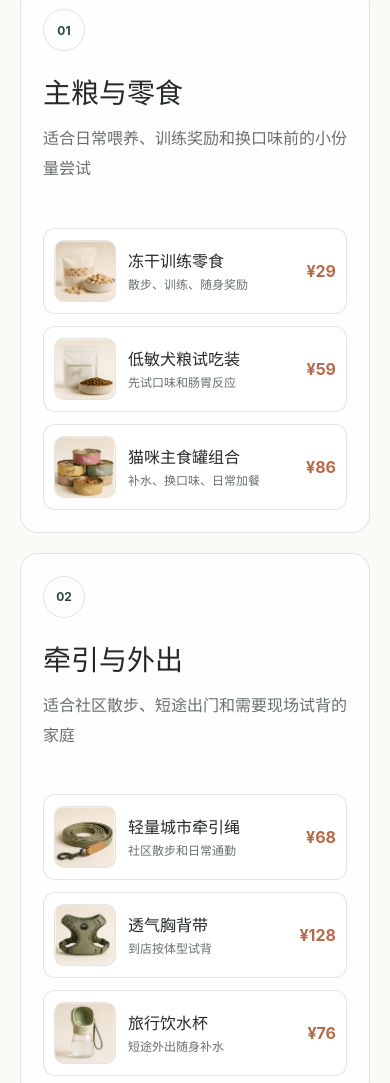
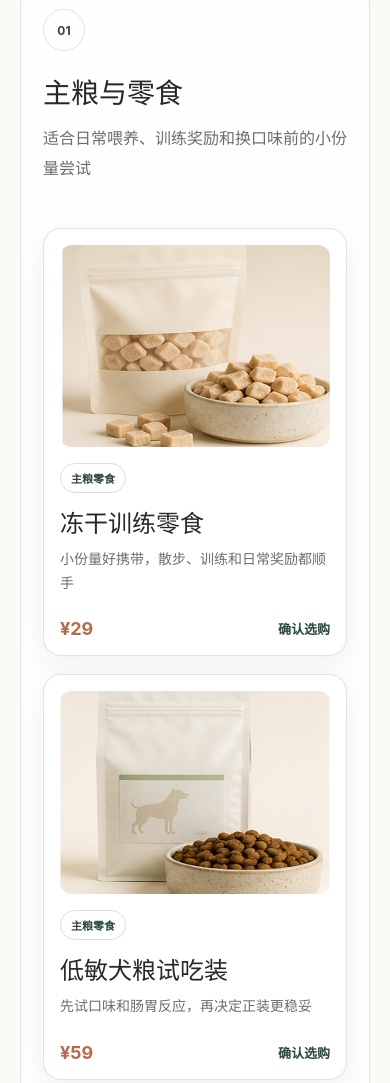
Before and after one commit to DominicY-bot/NOMA-PET, a website: page products.html in a window 390 px wide. Shown: the part 674-1757 px from the top of the page. Drawn offline with Linux system fonts and the light colour scheme.

Commit message:
Add files via upload

```diff
--- a/products.html
+++ b/products.html
@@ -48,11 +48,16 @@
 
     catalog.innerHTML = categories.map((category) => {
       const categoryProducts = products.filter((product) => product.categoryId === category.id);
-      const productLinks = categoryProducts.map((product) => `
-        <a href="payment.html?item=${encodeURIComponent(product.name)}" aria-label="${product.name} ${product.price}，确认选购">
+      const productCards = categoryProducts.map((product) => `
+        <a class="catalog-product-card" href="payment.html?item=${encodeURIComponent(product.name)}" aria-label="${product.name} ${product.price}，确认选购">
           <img src="${product.image}" alt="${product.alt}">
-          <span>${product.name}<small>${product.summary}</small></span>
-          <strong>${product.price}</strong>
+          <span>${product.category}</span>
+          <h3>${product.name}</h3>
+          <p>${product.description}</p>
+          <div>
+            <strong>${product.price}</strong>
+            <em>确认选购</em>
+          </div>
         </a>
       `).join("");
 
@@ -63,7 +68,7 @@
             <h2>${category.title}</h2>
             <p>${category.description}</p>
           </div>
-          <div class="price-list">${productLinks}</div>
+          <div class="catalog-products">${productCards}</div>
         </article>
       `;
     }).join("");
--- a/styles.css
+++ b/styles.css
@@ -816,7 +816,7 @@ blockquote footer {
 
 .catalog-item {
   display: grid;
-  grid-template-columns: minmax(240px, 0.74fr) minmax(320px, 1.26fr);
+  grid-template-columns: minmax(220px, 0.36fr) minmax(420px, 1fr);
   gap: 44px;
   padding: 30px;
   scroll-margin-top: 138px;
@@ -842,6 +842,87 @@ blockquote footer {
 .price-list {
   display: grid;
   gap: 12px;
+}
+
+.catalog-products {
+  display: grid;
+  grid-template-columns: repeat(3, minmax(0, 1fr));
+  gap: 18px;
+}
+
+.catalog-product-card {
+  min-width: 0;
+  min-height: 100%;
+  display: flex;
+  flex-direction: column;
+  padding: 16px;
+  background: var(--surface);
+  border: 1px solid var(--line);
+  border-radius: var(--radius);
+  box-shadow: var(--shadow-soft);
+  transition: transform 180ms ease, box-shadow 180ms ease, border-color 180ms ease;
+}
+
+.catalog-product-card:hover {
+  transform: translateY(-3px);
+  box-shadow: var(--shadow);
+  border-color: rgba(41, 73, 59, 0.24);
+}
+
+.catalog-product-card img {
+  width: 100%;
+  aspect-ratio: 4 / 3;
+  display: block;
+  object-fit: cover;
+  background: var(--wash);
+  border-radius: var(--radius-sm);
+  margin-bottom: 16px;
+}
+
+.catalog-product-card > span {
+  width: fit-content;
+  padding: 6px 10px;
+  border: 1px solid rgba(41, 73, 59, 0.18);
+  border-radius: 999px;
+  color: var(--forest);
+  font-size: 11px;
+  font-weight: 700;
+}
+
+.catalog-product-card h3 {
+  margin: 16px 0 10px;
+  font-family: Georgia, "Times New Roman", serif;
+  font-size: 24px;
+  font-weight: 400;
+  line-height: 1.16;
+}
+
+.catalog-product-card p {
+  margin: 0;
+  color: var(--muted);
+  font-size: 14px;
+  line-height: 1.7;
+}
+
+.catalog-product-card div {
+  display: flex;
+  align-items: center;
+  justify-content: space-between;
+  gap: 12px;
+  margin-top: auto;
+  padding-top: 24px;
+}
+
+.catalog-product-card strong {
+  color: var(--clay);
+  font-size: 18px;
+}
+
+.catalog-product-card em {
+  color: var(--forest);
+  font-size: 13px;
+  font-style: normal;
+  font-weight: 700;
 }
 
 .price-list a,
@@ -1064,7 +1145,7 @@ blockquote footer {
 
 .recommendation-matrix {
   display: grid;
-  grid-template-columns: minmax(0, 1.35fr) repeat(3, minmax(0, 1fr));
+  grid-template-columns: repeat(3, minmax(0, 1fr));
   align-items: stretch;
   gap: 18px;
 }
@@ -1086,17 +1167,9 @@ blockquote footer {
   border-color: rgba(41, 73, 59, 0.24);
 }
 
-.recommend-card.featured {
-  display: grid;
-  grid-template-columns: minmax(180px, 0.9fr) minmax(220px, 1fr);
-  grid-column: span 1;
-  gap: 22px;
-  align-items: center;
-}
-
 .recommend-card img {
   width: 100%;
-  aspect-ratio: 5 / 4;
+  aspect-ratio: 4 / 3;
   display: block;
   object-fit: cover;
   background: var(--wash);
@@ -1104,13 +1177,6 @@ blockquote footer {
   border-radius: var(--radius-sm);
 }
 
-.recommend-card.featured img {
-  height: 100%;
-  min-height: 230px;
-  margin-bottom: 0;
-  aspect-ratio: auto;
-}
-
 .recommend-card span {
   color: var(--ink);
   font-family: Georgia, "Times New Roman", serif;
@@ -1132,9 +1198,6 @@ blockquote footer {
   font-size: 17px;
 }
 
-.recommend-card.featured strong {
-  margin-top: 24px;
-}
 
 .review-section {
   display: grid;
@@ -1347,13 +1410,13 @@ blockquote footer {
     grid-template-columns: repeat(2, minmax(0, 1fr));
   }
 
+  .catalog-products,
   .recommendation-matrix {
     grid-template-columns: repeat(2, minmax(0, 1fr));
   }
 
-  .recommend-card.featured {
-    grid-column: span 2;
-    grid-template-columns: minmax(180px, 0.9fr) minmax(220px, 1fr);
+  .recommendation-matrix {
+    max-width: 760px;
   }
 
   .store-detail-media {
@@ -1489,6 +1552,11 @@ blockquote footer {
     padding: 22px;
   }
 
+  .catalog-products,
+  .recommendation-matrix {
+    grid-template-columns: 1fr;
+  }
+
   .price-list a,
   .price-table a {
     gap: 12px;
@@ -1501,21 +1569,6 @@ blockquote footer {
     flex-basis: 62px;
   }
 
-  .recommendation-matrix {
-    grid-template-columns: 1fr;
-  }
-
-  .recommend-card.featured {
-    grid-column: span 1;
-    display: flex;
-  }
-
-  .recommend-card.featured img {
-    min-height: 0;
-    aspect-ratio: 5 / 4;
-    margin-bottom: 18px;
-  }
-
   .button {
     width: 100%;
   }
```
Also changed, not shown: payment.html (+4 -5 lines), dist/payment.html, dist/products.html, dist/styles.css.
